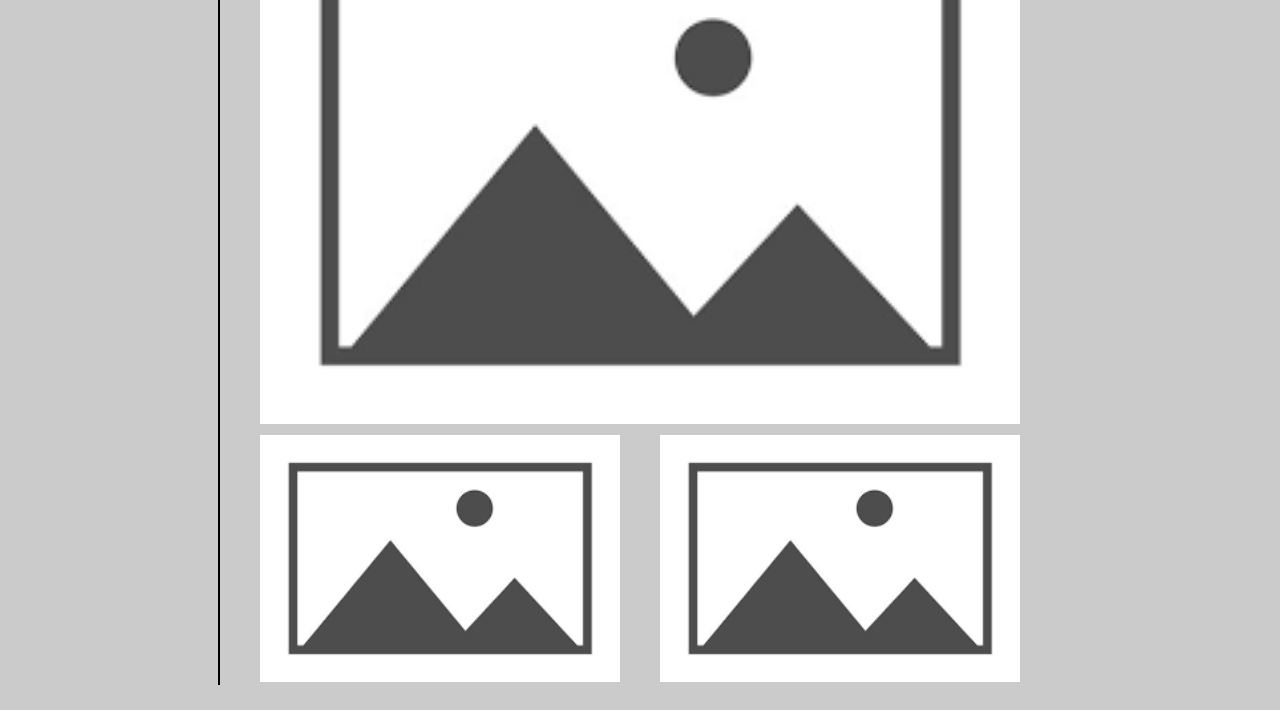
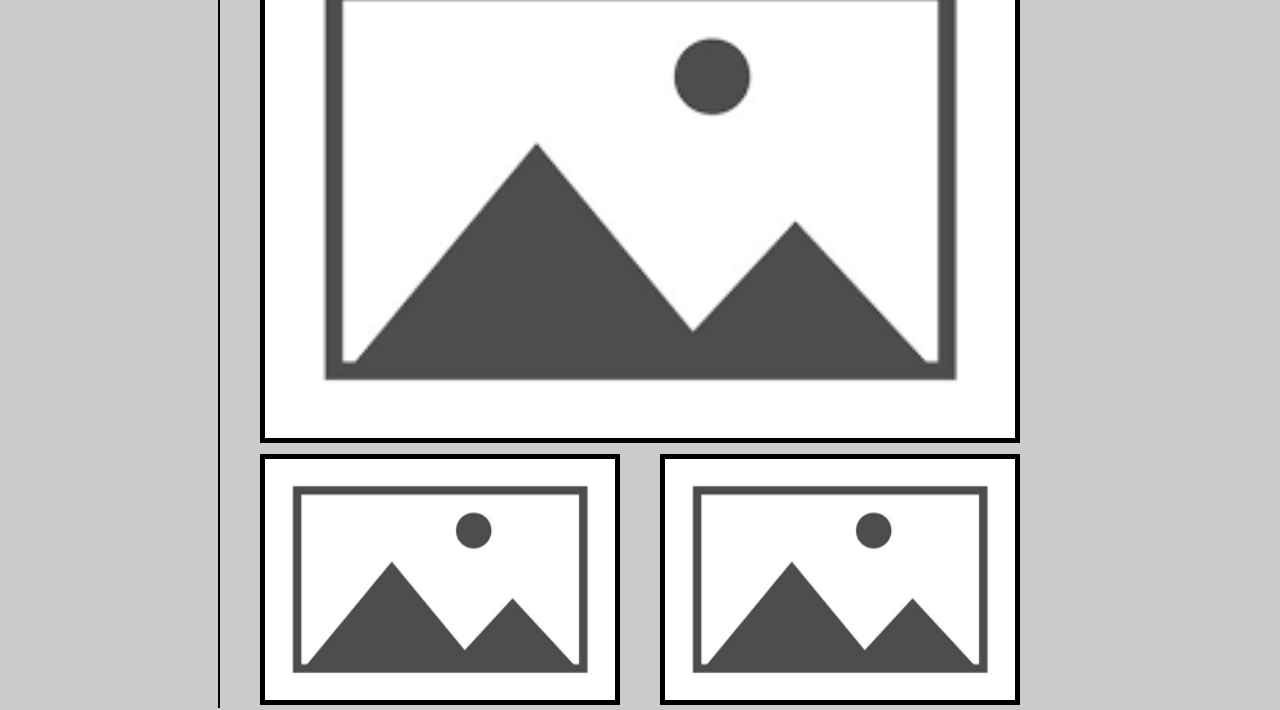
Before and after one commit to Ben-jamin05/week-two-challenge, a plain HTML site: page index.html in a window 1280 px wide. Shown: the part 602-1312 px from the top of the page. Drawn offline with Linux system fonts and the light colour scheme.

Commit message:
final corrections

```diff
--- a/assets/css/style.css
+++ b/assets/css/style.css
@@ -137,10 +137,12 @@ section p {
 
 #small img {
     width: 100%;
+    border: 5px solid black;
 }
 
 #big img {
     width: 100%;
+    border: 5px solid black;
 }
 
 .projects {
@@ -150,7 +152,6 @@ section p {
 
 #resume {
     display: flex;
-
 }
 
 #reslink {
--- a/index.html
+++ b/index.html
@@ -34,6 +34,7 @@
                 Filler so I can see how it looks. Filler so I can see how it looks. Filler so I can see how it looks.
                 Filler so I can see how it looks. Filler so I can see how it looks. Filler so I can see how it looks.
                 Filler so I can see how it looks. Filler so I can see how it looks. Filler so I can see how it looks.
+                (I dont know what to write about myself yet)
             </p>
         </div>
 
```
